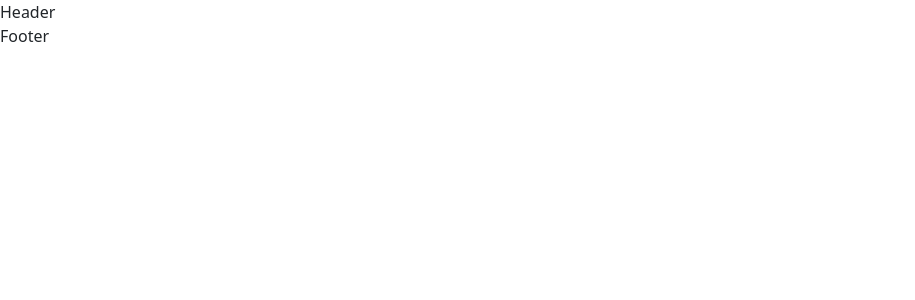
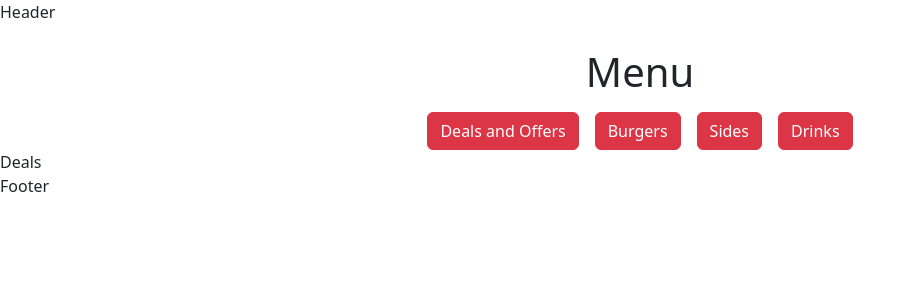
Before and after one commit to KshitijPingle/cpsc-349-final-project, a React (Create React App) app in the folder restaurant-app/: page /menu/deals in a window 1280 px wide. Before the commit this address had no page. Shown: the top 300 px of the page, without its empty margins (0-915 px from the left). Built offline with nearby package versions, Linux system fonts and the light colour scheme.

Commit message:
wip Menu

```diff
--- a/restaurant-app/src/App.js
+++ b/restaurant-app/src/App.js
@@ -2,8 +2,12 @@ import { Header } from "./components/Header";
 import { Footer } from "./components/Footer";
 import { Routes, Route } from "react-router-dom";
 import { Menu } from "./pages/Menu";
-import { Home } from "./pages/Home"
-import { CheckOut } from "./pages/Checkout"
+import { Home } from "./pages/Home";
+import { CheckOut } from "./pages/Checkout";
+import { Burgers } from "./pages/Burgers";
+import { Sides } from "./pages/Sides";
+import { Drinks } from "./pages/Drinks";
+import { Deals } from "./pages/Deals";
 
 function App() {
   return (
@@ -15,6 +19,10 @@ function App() {
           <Route index element={<Home />} />
           <Route path="menu" element={<Menu />} />
           <Route path="checkout" element={<CheckOut />} />
+          <Route path="/menu/deals" element={<Deals />} />
+          <Route path="/menu/burgers" element={<Burgers />} />
+          <Route path="/menu/sides" element={<Sides />} />
+          <Route path="/menu/drinks" element={<Drinks />} />
         </Route>
       </Routes>
 
--- /dev/null
+++ b/restaurant-app/src/pages/Burgers.js
@@ -0,0 +1,11 @@
+import React from "react";
+import { Menu } from "./Menu";
+
+export const Burgers = () => {
+  return (
+    <div>
+      <Menu />
+      Burgers
+    </div>
+  );
+};
--- /dev/null
+++ b/restaurant-app/src/pages/Deals.js
@@ -0,0 +1,11 @@
+import React from "react";
+import { Menu } from "./Menu";
+
+export const Deals = () => {
+  return (
+    <div>
+      <Menu />
+      Deals
+    </div>
+  );
+};
--- /dev/null
+++ b/restaurant-app/src/pages/Drinks.js
@@ -0,0 +1,11 @@
+import React from "react";
+import { Menu } from "./Menu";
+
+export const Drinks = () => {
+  return (
+    <div>
+      <Menu />
+      Drinks
+    </div>
+  );
+};
--- a/restaurant-app/src/pages/Menu.js
+++ b/restaurant-app/src/pages/Menu.js
@@ -1,7 +1,24 @@
-import React from 'react'
+import React from "react";
+import { Link } from "react-router-dom";
 
 export const Menu = () => {
   return (
-    <div>Menu</div>
-  )
-}
+    <div className="container mt-4">
+      <h1 className="mb-3 text-center">Menu</h1>
+      <div className="d-flex gap-3 justify-content-center">
+        <Link to={"/menu/deals"}>
+          <button className="btn btn-danger">Deals and Offers</button>
+        </Link>
+        <Link to={"/menu/burgers"}>
+          <button className="btn btn-danger">Burgers</button>
+        </Link>
+        <Link to={"/menu/sides"}>
+          <button className="btn btn-danger">Sides</button>
+        </Link>
+        <Link to={"/menu/drinks"}>
+          <button className="btn btn-danger">Drinks</button>
+        </Link>
+      </div>
+    </div>
+  );
+};
--- /dev/null
+++ b/restaurant-app/src/pages/Sides.js
@@ -0,0 +1,11 @@
+import React from "react";
+import { Menu } from "./Menu";
+
+export const Sides = () => {
+  return (
+    <div>
+      <Menu />
+      Sides
+    </div>
+  );
+};
```
